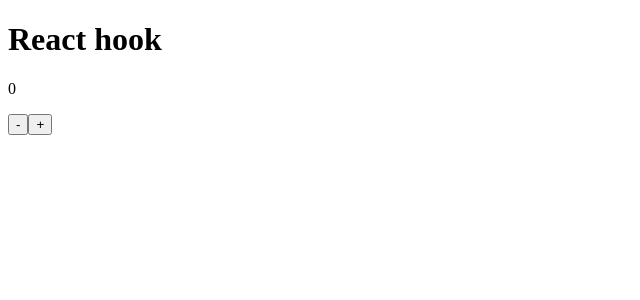
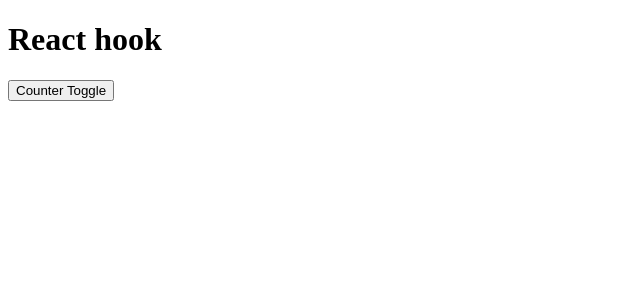
Before and after one commit to Jeontaesu/react19, a React (Vite) app: page / in a window 1280 px wide. Shown: the top 300 px of the page, without its empty margins (0-640 px from the left). Built offline with nearby package versions, Linux system fonts and the light colour scheme.

Commit message:
useEffect 생명주기 테스트를 위한 컴포넌트 구조 변경

```diff
--- a/src/App.jsx
+++ b/src/App.jsx
@@ -1,22 +1,14 @@
 import { useState } from "react";
 import "./app.css";
+import Counter from "./Counter";
 
 function App() {
-  console.log("re-render");
-  // useState 사용법 숙지
-  // [상태값, 상태변경함수] = useState(초기값);
-  // 리액트안에서는 중요한 데이터는 무조건 상태에 담아둠
-  // 상태에 담긴 값은 무조건 상태변경함수를 통해서만 수정
-  // 상태변경함수에 의해서 상태변경이 일어나면 리액트는 컴포넌트를 다시 렌더링하면 변경된 상태값을 화면에 반영
-  const [Num, setNum] = useState(0);
-
+  const [Show, setShow] = useState(false);
   return (
     <>
       <h1>React hook</h1>
-
-      <p>{Num}</p>
-      <button onClick={() => setNum(Num - 1)}>-</button>
-      <button onClick={() => setNum(Num + 1)}>+</button>
+      <button onClick={() => setShow(!Show)}>Counter Toggle</button>
+      {Show && <Counter />}
     </>
   );
 }
--- /dev/null
+++ b/src/Counter.jsx
@@ -0,0 +1,20 @@
+import { useState } from "react";
+
+export default function Count() {
+  console.log("counter re-render");
+
+  const [Num, setNum] = useState(0);
+  return (
+    <>
+      <p>{Num}</p>
+      <button onClick={() => setNum(Num - 1)}>-</button>
+      <button onClick={() => setNum(Num + 1)}>+</button>
+    </>
+  );
+}
+/*
+  리액트에서의 생명주기 (life cycle for component)
+  - 컴포넌트 호출 (Mount)
+  - 컴포넌트 변경 (Update)
+  - 컴포넌트 제거 (Unmount)
+*/
```
